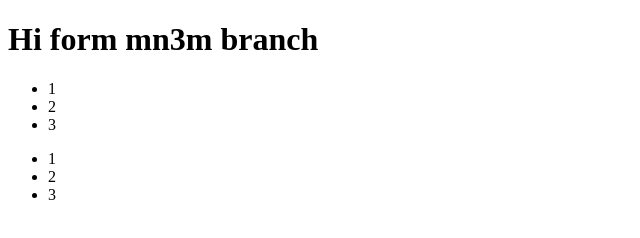
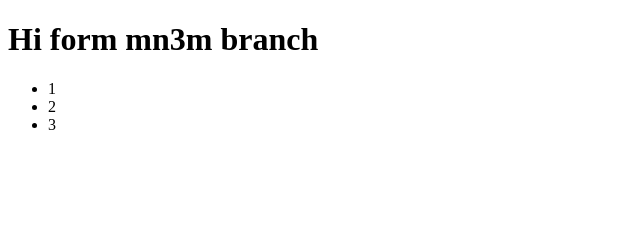
Before and after one commit to mn3m74/Training, a plain HTML site: page index.html in a window 1280 px wide. Shown: the full height of the page, 0-640 px from the left. Drawn offline with Linux system fonts and the light colour scheme.

Commit message:
Revert "Commit from mn3m2 branch"

```diff
--- a/index.html
+++ b/index.html
@@ -12,10 +12,5 @@
       <li>2</li>
       <li>3</li>
     </ul>
-    <ul class="class-name">
-      <li>1</li>
-      <li>2</li>
-      <li>3</li>
-    </ul>
   </body>
 </html>
```
